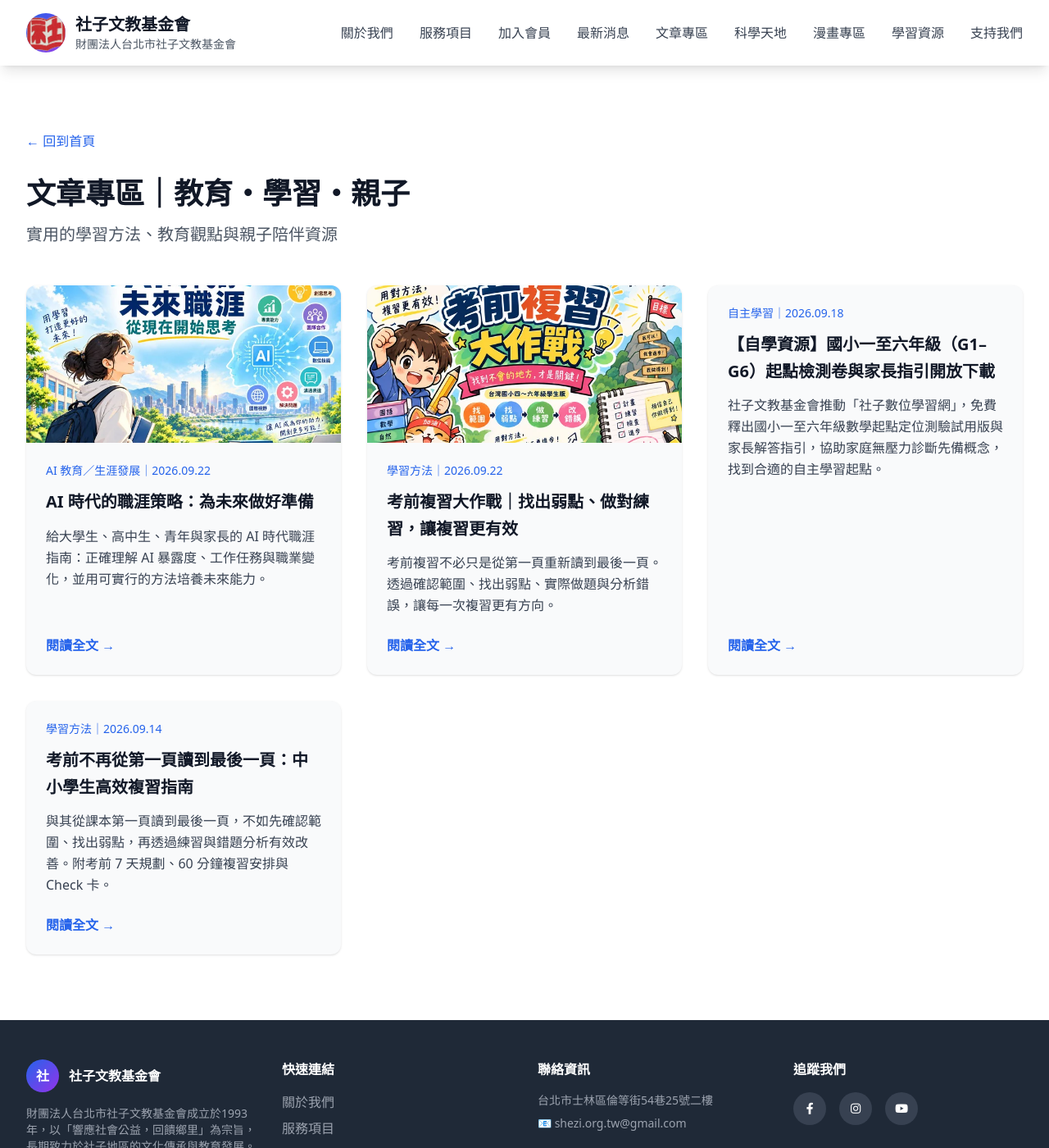
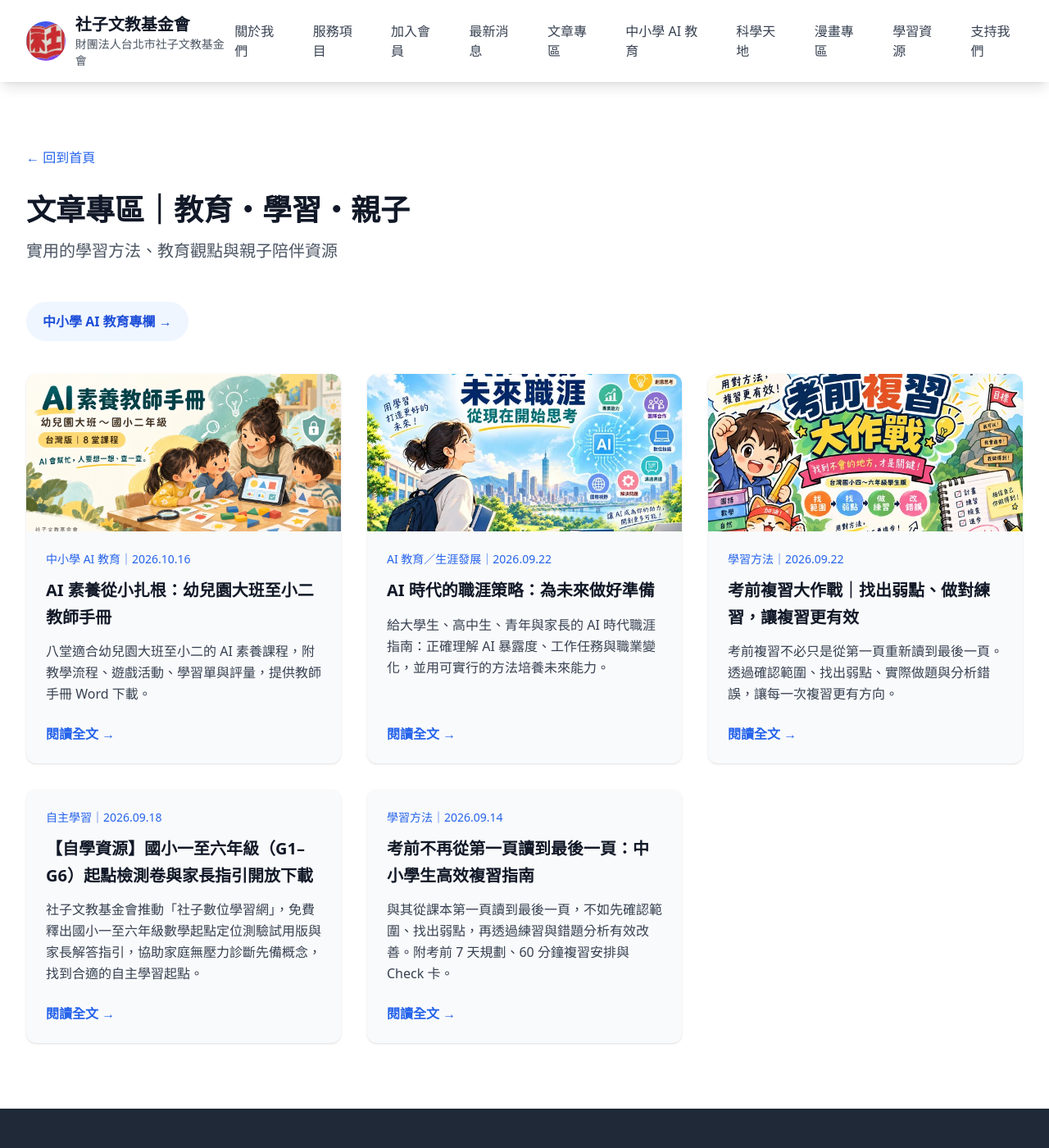
Before and after one commit to funsteam99/funsteam99.github.io, a Jekyll site: the page built from articles/index.html, in a window 1280 px wide and 1400 px high. Shown: the whole window at 82% size. Built offline with Jekyll 4.4.1, drawn with Linux system fonts in a browser that asks for light colours; nearby versions of some CDN libraries; a script that is not in the unit is left out.

Commit message:
新增中小學 AI 教育專欄與低年級教師手冊 (#26)

```diff
--- a/_data/homepage.yml
+++ b/_data/homepage.yml
@@ -32,6 +32,12 @@
     badge: "年度發放 50+ 份"
 
 resources:
+  - icon: "💡"
+    tag: "中小學 AI 教育"
+    title: "AI 素養教師手冊｜幼兒園大班至小二"
+    desc: "八堂低設備 AI 素養課程，含教學流程、遊戲、學習單與評量，提供 Word 手冊下載。"
+    provider: "社子文教基金會"
+    link: "/articles/k2-ai-teacher-handbook/"
   - icon: "💡"
     tag: "AI 素養"
     title: "兒童與青少年 AI 素養｜六堂入門教案"
--- a/_data/site_settings.yml
+++ b/_data/site_settings.yml
@@ -13,6 +13,8 @@
       url: /#news
     - label: 文章專區
       url: /articles/
+    - label: 中小學 AI 教育
+      url: /ai-education/
     - label: 科學天地
       url: /science/
     - label: 漫畫專區
--- /dev/null
+++ b/_posts/2026-10-16-k2-ai-teacher-handbook.md
@@ -0,0 +1,39 @@
+---
+title: "AI 素養從小扎根：幼兒園大班至小二教師手冊"
+date: 2026-10-16 00:00:00 +0800
+section: articles
+category: 中小學 AI 教育
+author: 社子文教基金會
+permalink: /articles/k2-ai-teacher-handbook/
+image: /assets/images/articles/k2-ai-teacher-handbook.webp
+image_alt: 老師帶領孩子使用圖卡與積木，學習 AI 素養、思考與查證
+description: "八堂適合幼兒園大班至小二的 AI 素養課程，附教學流程、遊戲活動、學習單與評量，提供教師手冊 Word 下載。"
+tags: [幼小銜接, 低年級, 教師教材]
+---
+
+AI 會幫忙，孩子也要學會思考與查證。《K–2 AI 素養教師手冊・台灣版》適用於幼兒園大班至國小二年級，透過八堂循序漸進的課程，帶領孩子認識 AI、探索規律與資料，練習查證資訊、保護隱私，並學習公平、誠實且負責任地使用科技。手冊收錄教學流程、遊戲與情境活動、學習單及評量工具，以無設備或低設備活動為主，供教師備課與家長陪伴學習參考。
+
+[下載教師手冊 Word（DOCX）]({{ '/assets/downloads/ai-literacy/k2-ai-teacher-handbook-taiwan.docx' | relative_url }})
+
+## 適合誰使用
+
+幼兒園大班至國小二年級教師，以及陪伴孩子學習的家長。每堂約 35～45 分鐘，可依班級節奏拆成兩次短課；依年齡調整為看圖與口語回答、圈選連線或簡短理由書寫。
+
+## 八堂課學習內容
+
+1. **認識 AI**：了解 AI 是人類創造的科技。
+2. **人、機器與 AI**：認識自動化不等於 AI。
+3. **規律小偵探**：發現規律，也理解預測可能出錯。
+4. **教教機器人**：探索資料如何影響 AI 的結果。
+5. **AI 事實偵探**：練習停一下、想一想、查一查、問一問。
+6. **我的資料，我要保護**：辨識個人資料，學習保護隱私。
+7. **善良、公平、誠實地使用 AI**：討論科技使用與對他人的影響。
+8. **人＋AI**：理解 AI 可以幫忙，人仍要思考、選擇、查證並負責。
+
+## 使用方式
+
+請先閱讀教師導讀，依學生能力選用活動並準備圖卡與材料。課程以無設備或低設備活動為主，不要求孩子自行申請 AI 帳號；需要工具示範時由教師操作。評量著重觀察、口語說明與情境判斷。
+
+下載檔為本次提供的台灣版 Word 原檔，方便教師閱讀與備課；本站尚未宣稱完成課堂試教或成效驗證。
+
+[瀏覽「中小學 AI 教育」專欄]({{ '/ai-education/' | relative_url }}) · [查看六堂 AI 素養入門教案]({{ '/ai-literacy/' | relative_url }})
--- /dev/null
+++ b/ai-education/index.html
@@ -0,0 +1,22 @@
+---
+layout: default
+title: 中小學 AI 教育
+description: 分享 AI 素養教案、教師教材、親子共學與教育文章，陪伴孩子學會思考、查證與負責任地使用科技。
+permalink: /ai-education/
+---
+<section class="py-12 md:py-20 bg-white">
+  <div class="max-w-7xl mx-auto px-4 sm:px-6 lg:px-8">
+    <p class="mb-8"><a href="{{ '/articles/' | relative_url }}" class="text-blue-600 hover:text-blue-800">← 文章專區</a></p>
+    <p class="text-blue-600 font-semibold mb-3">社子文教基金會・教育專欄</p>
+    <h1 class="text-3xl md:text-4xl font-bold text-gray-900 mb-4">中小學 AI 教育</h1>
+    <p class="text-xl text-gray-600 mb-6 leading-relaxed">從幼小銜接到中小學，分享 AI 素養教案、教師教材與親子共學文章，陪伴孩子學會思考、查證，並負責任地使用科技。</p>
+    <p class="text-gray-600 mb-10">教師可依年齡與學習需要選用；教材下載格式與使用方式請見各篇介紹。</p>
+    {% assign ai_posts = site.posts | where: 'category', '中小學 AI 教育' | sort: 'date' | reverse %}
+    {% include article-list.html posts=ai_posts %}
+    <section class="mt-12 pt-8 border-t border-gray-200" aria-labelledby="ai-related-title">
+      <h2 id="ai-related-title" class="text-2xl font-bold text-gray-900 mb-4">延伸教學資源</h2>
+      <a href="{{ '/ai-literacy/' | relative_url }}" class="text-blue-600 hover:text-blue-800 font-semibold">兒童與青少年 AI 素養｜六堂入門教案 →</a>
+      <p class="text-gray-600 mt-3">依三個年齡層選課，提供完整教案 PDF、練習與答案。</p>
+    </section>
+  </div>
+</section>
--- a/ai-literacy/index.html
+++ b/ai-literacy/index.html
@@ -28,6 +28,8 @@
       </aside>
     </section>
 
+    <p class="ai-lead"><a href="{{ "/articles/k2-ai-teacher-handbook/" | relative_url }}">新增教材：幼兒園大班至小二 AI 素養教師手冊｜八堂課程與 Word 下載 →</a></p>
+
     <section id="courses" class="ai-courses" aria-labelledby="courses-title">
       <div class="ai-section-heading"><p class="ai-eyebrow">先選適合的年齡</p><h2 id="courses-title">三個年齡層，各兩堂課。</h2><p>依學生能力選用，不需要同一班依序上完六堂。每堂 35 至 45 分鐘。</p></div>
       <nav class="ai-age-nav" aria-label="依年級選課"><a href="#younger">幼兒園至國小二年級 <span aria-hidden="true">↘</span></a><a href="#middle">國小三至五年級 <span aria-hidden="true">↘</span></a><a href="#older">國小六年級至國中二年級 <span aria-hidden="true">↘</span></a></nav>
--- a/articles/index.html
+++ b/articles/index.html
@@ -7,6 +7,7 @@
     <p class="mb-8"><a href="{{ '/' | relative_url }}" class="text-blue-600 hover:text-blue-800">← 回到首頁</a></p>
     <h1 class="text-3xl md:text-4xl font-bold text-gray-900 mb-4">文章專區｜教育・學習・親子</h1>
     <p class="text-xl text-gray-600 mb-12">實用的學習方法、教育觀點與親子陪伴資源</p>
+    <p class="mb-10"><a href="{{ "/ai-education/" | relative_url }}" class="inline-block rounded-full bg-blue-50 text-blue-700 px-5 py-3 font-semibold">中小學 AI 教育專欄 →</a></p>
     {% assign education_posts = site.posts | where: 'section', 'articles' | sort: 'date' | reverse %}
     {% include article-list.html posts=education_posts %}
   </div>
--- a/index.html
+++ b/index.html
@@ -149,6 +149,7 @@
       <h2 id="articles-title" class="text-3xl md:text-4xl font-bold text-gray-900 mb-4">文章專區｜教育・學習・親子</h2>
       <p class="text-xl text-gray-600">分享實用的學習方法與教育觀點，陪伴孩子一起成長</p>
     </div>
+    <p class="text-center mb-8"><a href="{{ "/ai-education/" | relative_url }}" class="inline-block rounded-full bg-blue-50 text-blue-700 px-5 py-3 font-semibold">中小學 AI 教育專欄 →</a></p>
     {% assign education_posts = site.posts | where: 'section', 'articles' | sort: 'date' | reverse %}
     {% include article-list.html posts=education_posts limit=3 %}
     <p class="text-center mt-10"><a href="{{ '/articles/' | relative_url }}" class="text-blue-600 hover:text-blue-800 font-semibold">瀏覽所有文章 →</a></p>
```
Also changed, not shown: assets/images/articles/k2-ai-teacher-handbook.webp (added), 1 other file.
